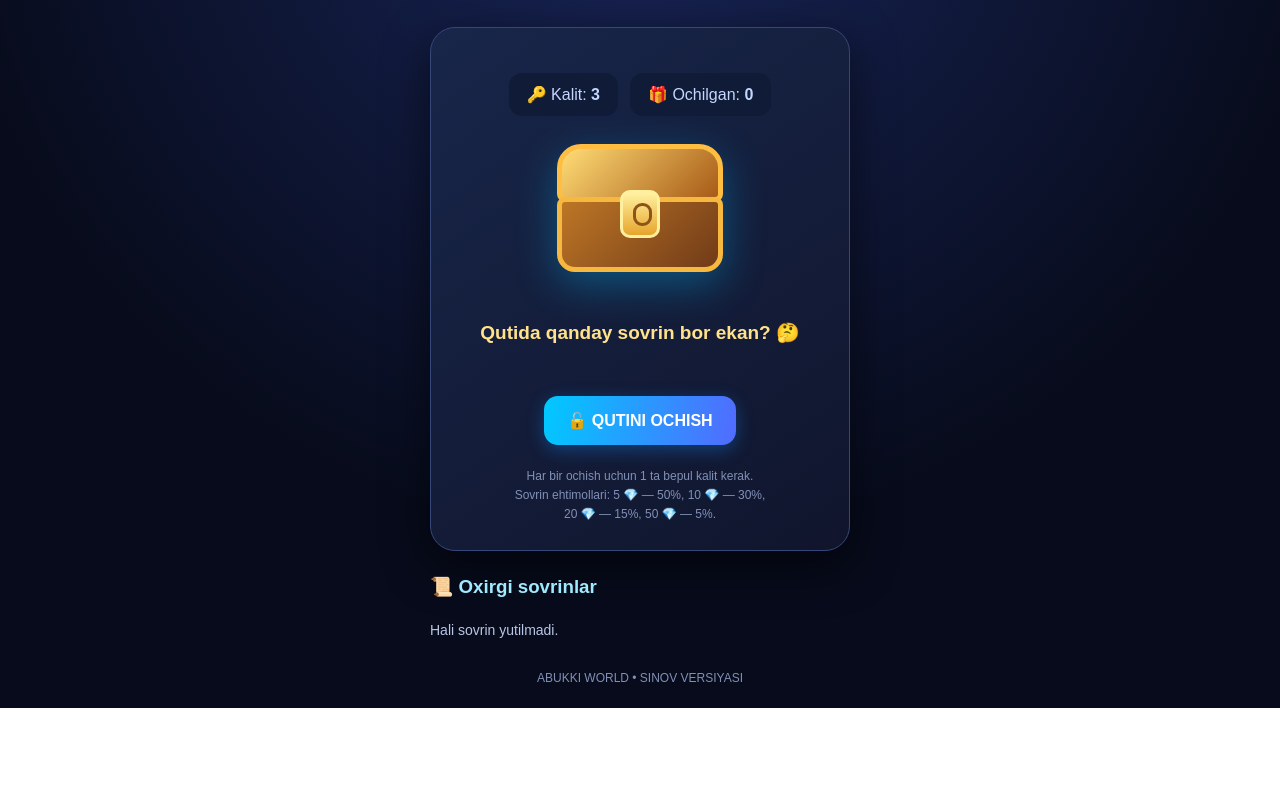
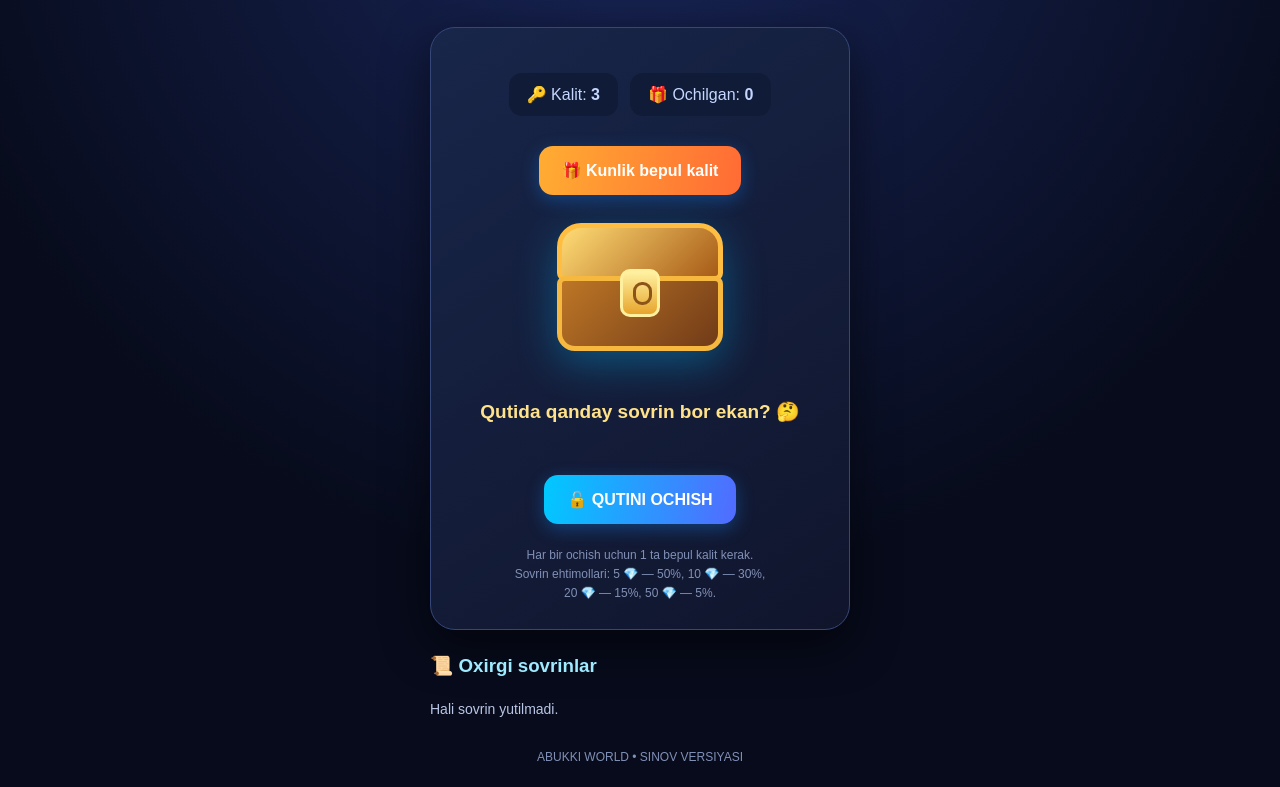
Before and after one commit to sezar3766655-pixel/ABUKKI, a plain HTML site: page sirli_quti.html in a window 1280 px wide. Shown: the part 158-945 px from the top of the page. Before the commit the page ends 866 px from the top, so only its background shows below. Drawn offline with Linux system fonts and the light colour scheme.

Commit message:
Add daily free key system

```diff
--- a/sirli_quti.html
+++ b/sirli_quti.html
@@ -83,6 +83,7 @@ button:disabled{opacity:.45}
   <div class="stat">🔑 Kalit: <b id="keys">3</b></div>
   <div class="stat">🎁 Ochilgan: <b id="opened">0</b></div>
  </div>
+ <button id="dailyBtn" onclick="claimDailyKey()" style="margin-top:10px;background:linear-gradient(100deg,#ffad32,#ff6b35)">🎁 Kunlik bepul kalit</button>
 
  <div class="chest" id="chest">
   <div class="lid"></div>
@@ -120,11 +121,31 @@ function save(){
  localStorage.setItem("abukki_test_records",JSON.stringify(records));
  update();
 }
+function todayKey(){
+ let d=new Date();
+ return d.getFullYear()+"-"+(d.getMonth()+1)+"-"+d.getDate();
+}
+
+function claimDailyKey(){
+ if(localStorage.getItem("abukki_daily_key_date")===todayKey()){
+  document.getElementById("result").textContent="⏳ Bugungi kalitni olib bo‘lgansan!";
+  return;
+ }
+ keys++;
+ localStorage.setItem("abukki_daily_key_date",todayKey());
+ document.getElementById("result").textContent="🎉 Kunlik kalit olindi! +1 🔑";
+ save();
+}
+
 function update(){
  document.getElementById("diamonds").textContent=diamonds;
  document.getElementById("keys").textContent=keys;
  document.getElementById("opened").textContent=opened;
  document.getElementById("openBtn").disabled=keys<=0;
+ let dailyBtn=document.getElementById("dailyBtn");
+ let claimed=localStorage.getItem("abukki_daily_key_date")===todayKey();
+ dailyBtn.disabled=claimed;
+ dailyBtn.textContent=claimed?"✅ Bugungi kalit olindi":"🎁 Kunlik bepul kalit";
  document.getElementById("records").innerHTML=records.length
  ?records.map(x=>"💎 "+x+" olmos").join("<br>")
  :"Hali sovrin yutilmadi.";
```
